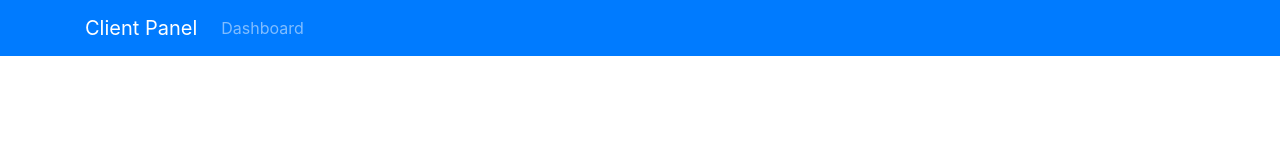
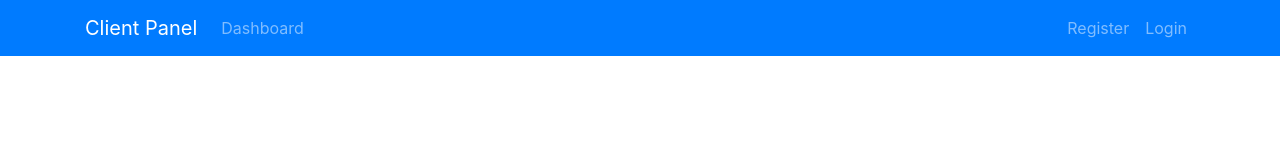
Before and after one commit to chegior/clientpanel, an Angular app: page / in a window 1280 px wide. Shown: the top 160 px of the page. Built offline with nearby package versions, Linux system fonts and the light colour scheme.

Commit message:
Navigation view finish- Responsive trough bootstrap

```diff
--- a/src/app/components/navbar/navbar.component.html
+++ b/src/app/components/navbar/navbar.component.html
@@ -10,6 +10,15 @@
                     <a href="" class="nav-link">Dashboard</a>
                 </li>
             </ul>
+
+            <ul class="navbar-nav ml-auto">
+                <li class="nav-item">
+                    <a href="" class="nav-link">Register</a>
+                </li>
+                <li class="nav-item">
+                <a href="" class="nav-link">Login</a>
+            </ul>
+
         </div>
     </div>
 </nav>
```
